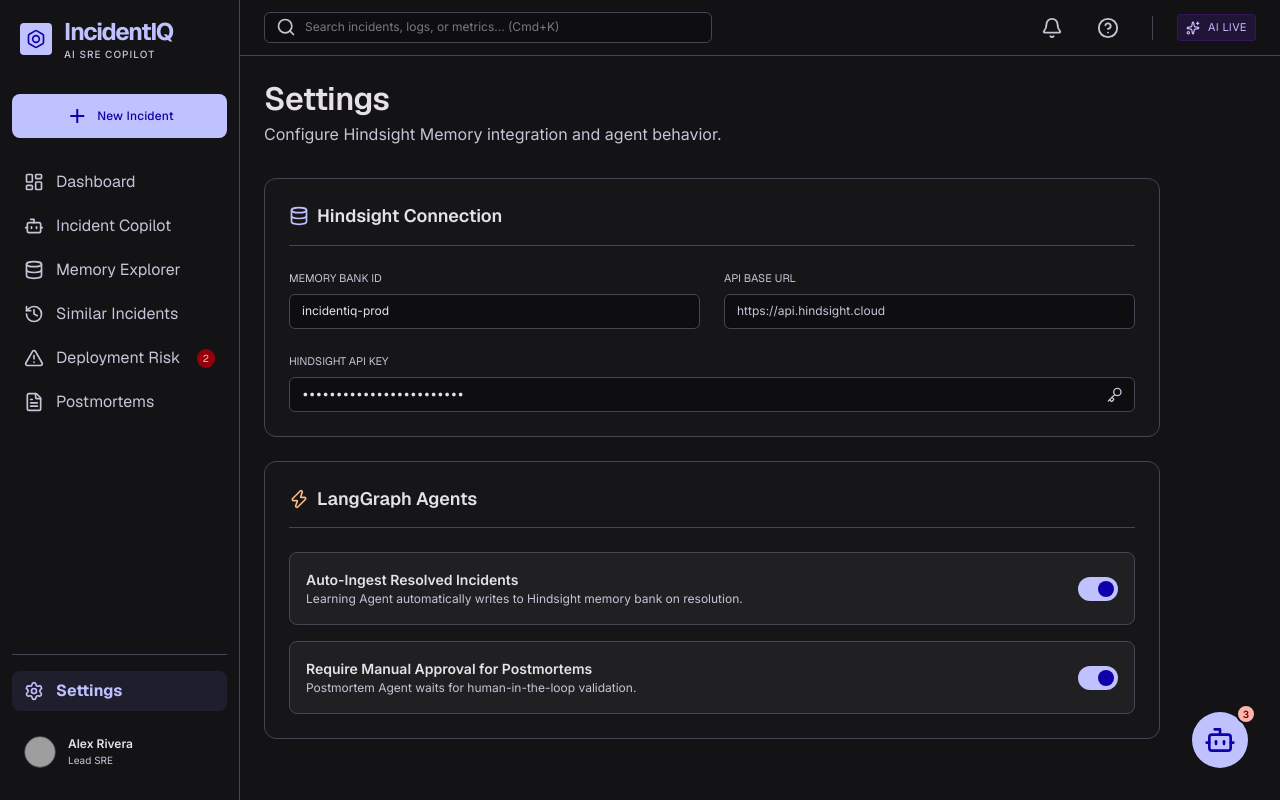
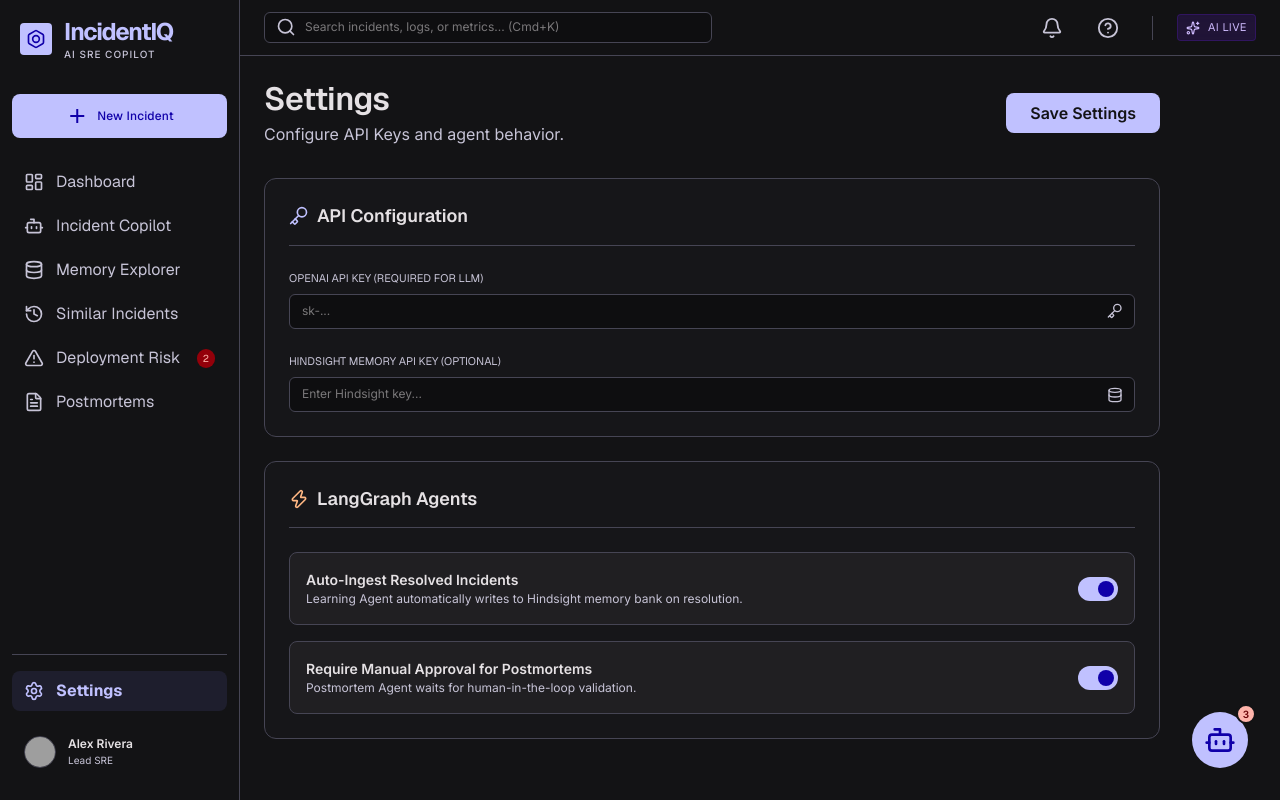
Before and after one commit to karanscosmo/IncidentIQ, a React (Vite) app in the folder frontend/: page /settings in a window 1280 px wide. Built offline with nearby package versions, Linux system fonts and the light colour scheme; no server answers; grey boxes are pictures that could not be loaded.

Commit message:
Fix frontend build TS errors and make Settings page functional for API Keys

```diff
--- a/frontend/src/App.tsx
+++ b/frontend/src/App.tsx
@@ -1,4 +1,4 @@
-import { Routes, Route, Navigate } from 'react-router-dom'
+import { Routes, Route } from 'react-router-dom'
 import Dashboard from './features/dashboard/Dashboard'
 import Copilot from './features/incident/Copilot'
 import MemoryExplorer from './features/memory/MemoryExplorer'
--- a/frontend/src/pages/LandingPage.tsx
+++ b/frontend/src/pages/LandingPage.tsx
@@ -1,4 +1,3 @@
-import React from 'react';
 import { useNavigate } from 'react-router-dom';
 import { ShieldAlert, ArrowRight, BrainCircuit, Activity } from 'lucide-react';
 
--- a/frontend/src/pages/Settings.tsx
+++ b/frontend/src/pages/Settings.tsx
@@ -1,49 +1,72 @@
-import { Database, Key, Zap } from 'lucide-react'
+import { Database, Key, Zap, CheckCircle2 } from 'lucide-react'
+import { useState, useEffect } from 'react'
 
 export default function Settings() {
+  const [openAiKey, setOpenAiKey] = useState('')
+  const [hindsightKey, setHindsightKey] = useState('')
+  const [saved, setSaved] = useState(false)
+
+  useEffect(() => {
+    setOpenAiKey(localStorage.getItem('openai_api_key') || '')
+    setHindsightKey(localStorage.getItem('hindsight_api_key') || '')
+  }, [])
+
+  const handleSave = () => {
+    localStorage.setItem('openai_api_key', openAiKey)
+    localStorage.setItem('hindsight_api_key', hindsightKey)
+    setSaved(true)
+    setTimeout(() => setSaved(false), 2000)
+  }
+
   return (
     <div className="max-w-4xl space-y-8">
-      <div>
-        <h2 className="font-h1 text-h1 text-on-surface mb-1">Settings</h2>
-        <p className="text-on-surface-variant font-body-md">Configure Hindsight Memory integration and agent behavior.</p>
+      <div className="flex items-center justify-between">
+        <div>
+          <h2 className="font-h1 text-h1 text-on-surface mb-1">Settings</h2>
+          <p className="text-on-surface-variant font-body-md">Configure API Keys and agent behavior.</p>
+        </div>
+        <button
+          onClick={handleSave}
+          className="flex items-center gap-2 bg-primary text-background px-6 py-2 rounded-lg font-semibold hover:bg-primary-fixed transition-colors"
+        >
+          {saved ? <><CheckCircle2 className="w-4 h-4" /> Saved</> : 'Save Settings'}
+        </button>
       </div>
 
       <div className="space-y-6">
 
-        {/* Memory Bank Config */}
+        {/* API Config */}
         <section className="glass-panel p-6 rounded-xl border border-outline-variant space-y-6">
           <div className="flex items-center gap-2 border-b border-outline-variant pb-4">
-            <Database className="w-5 h-5 text-primary" />
-            <h3 className="font-h3 text-h3 text-on-surface">Hindsight Connection</h3>
+            <Key className="w-5 h-5 text-primary" />
+            <h3 className="font-h3 text-h3 text-on-surface">API Configuration</h3>
           </div>
 
           <div className="grid grid-cols-1 md:grid-cols-2 gap-6">
-            <div>
-              <label className="block text-[11px] font-label-md uppercase text-on-surface-variant mb-2">Memory Bank ID</label>
-              <input
-                type="text"
-                defaultValue="incidentiq-prod"
-                className="w-full bg-surface-container-lowest border border-outline-variant rounded-md py-2 px-3 text-body-sm text-on-surface outline-none"
-              />
-            </div>
-            <div>
-              <label className="block text-[11px] font-label-md uppercase text-on-surface-variant mb-2">API Base URL</label>
-              <input
-                type="text"
-                defaultValue="https://api.hindsight.cloud"
-                className="w-full bg-surface-container-lowest border border-outline-variant rounded-md py-2 px-3 text-body-sm text-on-surface-variant cursor-not-allowed"
-                disabled
-              />
-            </div>
             <div className="md:col-span-2">
-              <label className="block text-[11px] font-label-md uppercase text-on-surface-variant mb-2">Hindsight API Key</label>
+              <label className="block text-[11px] font-label-md uppercase text-on-surface-variant mb-2">OpenAI API Key (Required for LLM)</label>
               <div className="relative">
                 <input
                   type="password"
-                  defaultValue="************************"
-                  className="w-full bg-surface-container-lowest border border-outline-variant rounded-md py-2 px-3 text-body-sm text-on-surface outline-none"
+                  value={openAiKey}
+                  onChange={(e) => setOpenAiKey(e.target.value)}
+                  placeholder="sk-..."
+                  className="w-full bg-surface-container-lowest border border-outline-variant rounded-md py-2 px-3 text-body-sm text-on-surface outline-none focus:border-primary transition-colors"
                 />
                 <Key className="absolute right-3 top-1/2 -translate-y-1/2 w-4 h-4 text-on-surface-variant" />
+              </div>
+            </div>
+            <div className="md:col-span-2">
+              <label className="block text-[11px] font-label-md uppercase text-on-surface-variant mb-2">Hindsight Memory API Key (Optional)</label>
+              <div className="relative">
+                <input
+                  type="password"
+                  value={hindsightKey}
+                  onChange={(e) => setHindsightKey(e.target.value)}
+                  placeholder="Enter Hindsight key..."
+                  className="w-full bg-surface-container-lowest border border-outline-variant rounded-md py-2 px-3 text-body-sm text-on-surface outline-none focus:border-primary transition-colors"
+                />
+                <Database className="absolute right-3 top-1/2 -translate-y-1/2 w-4 h-4 text-on-surface-variant" />
               </div>
             </div>
           </div>
--- a/frontend/src/services/api.ts
+++ b/frontend/src/services/api.ts
@@ -8,6 +8,21 @@ export const api = axios.create({
     'Content-Type': 'application/json'
   }
 })
+
+// Add an interceptor to inject API keys into headers
+api.interceptors.request.use((config) => {
+  const openaiKey = localStorage.getItem('openai_api_key');
+  const hindsightKey = localStorage.getItem('hindsight_api_key');
+
+  if (openaiKey) {
+    config.headers['X-OpenAI-Key'] = openaiKey;
+  }
+  if (hindsightKey) {
+    config.headers['X-Hindsight-Key'] = hindsightKey;
+  }
+
+  return config;
+});
 
 export const incidentService = {
   store: async (content: string) => {
```
Also changed, not shown: 1 other file (tests, documents, lock files or other folders).
